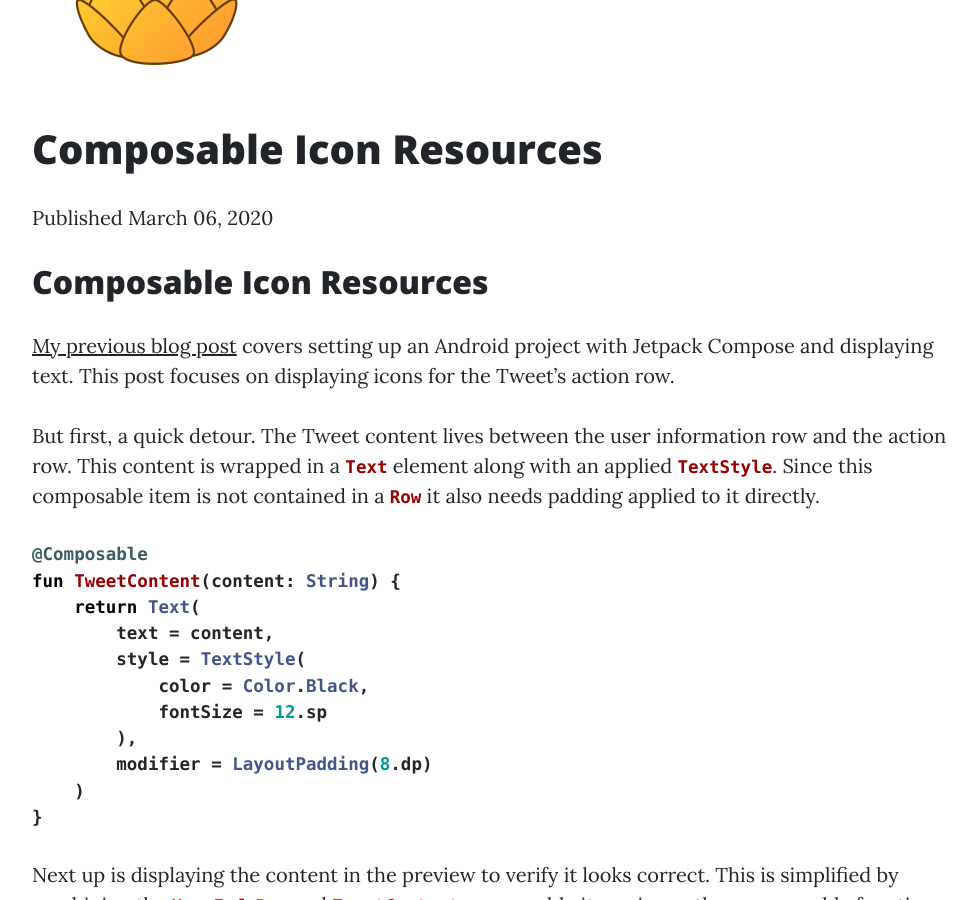
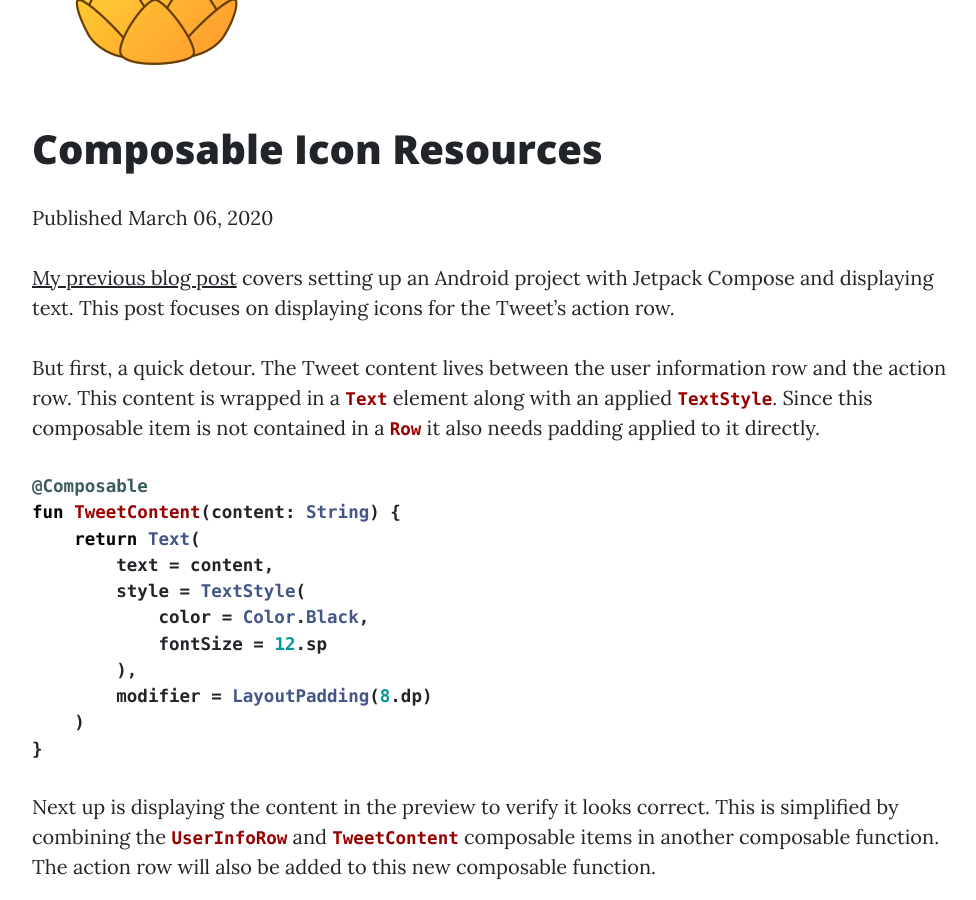
Before and after one commit to BrianGardnerAtl/website, a Jekyll site: the page built from _posts/2020-03-06-composable-icon-resources.md, in a window 1280 px wide and 900 px high, scrolled down 325 px. Shown: the whole window, without its empty margins (148-1124 px from the left). Built offline with Jekyll 4.4.1, drawn with Linux system fonts in a browser that asks for light colours.

Commit message:
Remove title since it comes from the post layout

```diff
--- a/_posts/2020-03-06-composable-icon-resources.md
+++ b/_posts/2020-03-06-composable-icon-resources.md
@@ -3,8 +3,6 @@
 title: "Composable Icon Resources"
 post-excerpt: "Learn how to use vector icons with compose and how to space items out in a Row."
 ---
-
-## Composable Icon Resources
 
 [My previous blog post](/2020/02/27/compose-setup-and-text.html) covers setting up an Android project with Jetpack Compose and displaying text. This post focuses on displaying icons for the Tweet's action row.
 
```
